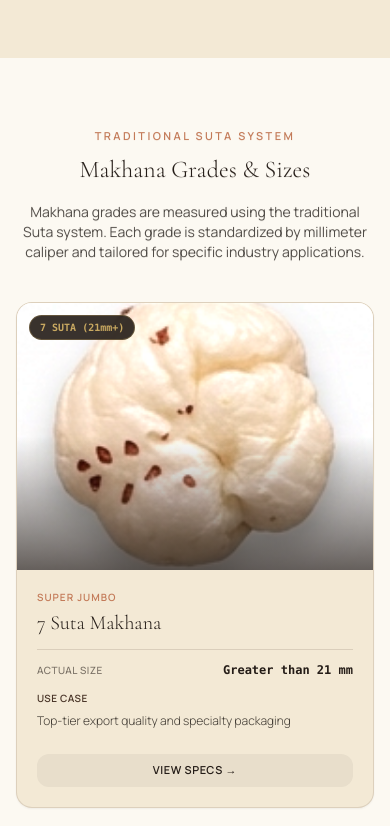
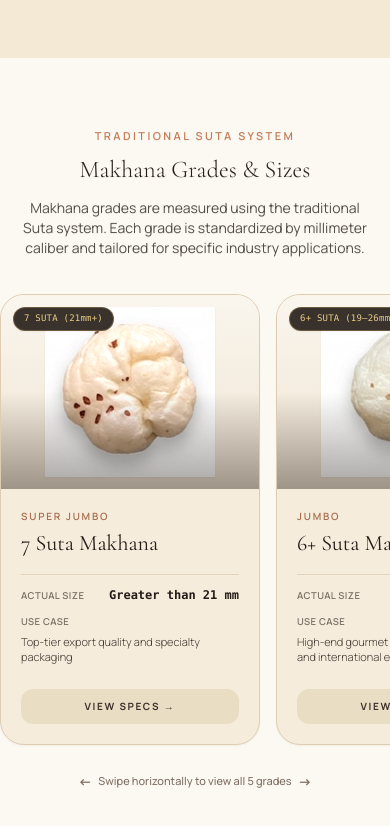
Before and after one commit to riturajsingh02/new, a website: page sizeguide.html in a window 390 px wide. Shown: the part 3220-4046 px from the top of the page. Drawn offline with nearby package versions, Linux system fonts and the light colour scheme.

Commit message:
feat: implement responsive grading grid and URL rewrites
Update grading sections to support horizontal mobile scrolling and add Vercel routing configurations for cleaner URL paths.

```diff
--- a/sizeguide.html
+++ b/sizeguide.html
@@ -731,16 +731,26 @@
     <!-- GRADING SPECIFICATIONS -->
     <section id="grading" class="py-16 sm:py-20 lg:py-24 bg-brand-ivory text-brand-dark relative overflow-hidden">
         <div class="max-w-7xl mx-auto px-4 sm:px-6 lg:px-8">
-            <div class="text-center max-w-3xl mx-auto mb-10 sm:mb-14 reveal">
+            <div class="text-center max-w-3xl mx-auto mb-8 sm:mb-12 reveal">
                 <span class="text-brand-terracotta text-[11px] sm:text-xs uppercase tracking-[0.22em] font-semibold">Traditional Suta System</span>
                 <h2 class="font-serif text-2xl sm:text-3xl lg:text-5xl font-light mt-2">Makhana Grades &amp; Sizes</h2>
-                <p class="text-brand-charcoal/75 text-sm sm:text-base mt-4">
-                    Makhana grades are measured using the traditional Suta system. Each grade is standardized by millimeter caliper and tailored for specific industry applications.
+                <p class="text-brand-charcoal/75 text-sm sm:text-base mt-3">
+                    Makhana grades are measured using the traditional Suta system. Each grade is standardized by millimeter caliber and tailored for specific industry applications.
                 </p>
             </div>
 
-            <div id="grading-grid" class="grid grid-cols-1 sm:grid-cols-2 lg:grid-cols-3 xl:grid-cols-5 gap-5 sm:gap-6">
-                <!-- Grading cards injected by JavaScript -->
+            <!-- Responsive Container: Horizontal swipe on mobile, 5-column grid on desktop -->
+            <div class="relative">
+                <div id="grading-grid" class="flex lg:grid lg:grid-cols-5 overflow-x-auto no-scrollbar pb-4 pt-1 gap-4 sm:gap-5 snap-x snap-mandatory -mx-4 sm:mx-0 px-4 sm:px-0 items-stretch">
+                    <!-- Grading cards injected by JavaScript -->
+                </div>
+
+                <!-- Mobile swipe indicator -->
+                <div class="flex lg:hidden items-center justify-center gap-2 mt-3 text-[11px] text-brand-cocoa/70 font-medium">
+                    <i class="fa-solid fa-arrow-left-long text-[10px]"></i>
+                    <span>Swipe horizontally to view all 5 grades</span>
+                    <i class="fa-solid fa-arrow-right-long text-[10px]"></i>
+                </div>
             </div>
         </div>
     </section>
@@ -1434,41 +1444,40 @@ function renderGrading() {
         return `
 
             <article
-                class="group bg-brand-cream rounded-2xl
-                       overflow-hidden border border-brand-earth/15
-                       shadow-sm hover:shadow-xl flex flex-col justify-between
-                       transition-all duration-500">
+                class="w-[260px] sm:w-[280px] lg:w-auto shrink-0 snap-start group bg-[#F5ECDC] rounded-[24px]
+                       overflow-hidden border border-[#DECDB2] shadow-sm hover:shadow-xl
+                       flex flex-col justify-between transition-all duration-300">
 
                 <div>
+                    <!-- Image Box with Badge -->
                     <div
-                        class="relative aspect-[4/3]
-                               overflow-hidden bg-brand-ivory">
+                        class="relative aspect-[4/3] bg-gradient-to-b from-[#FAF6EE] to-[#EFE4D2]
+                               overflow-hidden flex items-center justify-center p-3">
 
                         <img
                             src="${item.image}"
                             alt="${item.title} (${item.subtitle})"
                             loading="lazy"
                             onerror="this.style.display='none'"
-                            class="w-full h-full object-cover
-                                   group-hover:scale-105
-                                   transition-transform duration-700"
+                            class="w-full h-full object-contain filter contrast-105 drop-shadow-sm group-hover:scale-105 transition-transform duration-500"
                         >
 
                         <div
                             class="absolute inset-0
                                    bg-gradient-to-t
-                                   from-brand-dark/70
+                                   from-[#241C17]/40
                                    via-transparent
-                                   to-transparent">
+                                   to-transparent pointer-events-none">
                         </div>
 
+                        <!-- Pill Badge -->
                         <div
                             class="absolute top-3 left-3
-                                   bg-brand-dark/90
-                                   text-brand-gold
-                                   text-[10px] font-mono font-semibold
+                                   bg-[#241C17]/90
+                                   text-[#E8CD84]
+                                   text-[9px] sm:text-[9.5px] font-mono font-medium
                                    px-2.5 py-1 rounded-full
-                                   border border-brand-gold/30">
+                                   border border-[#C9A961]/35 shadow-sm tracking-wide">
 
                             ${item.badge}
 
@@ -1476,12 +1485,13 @@ function renderGrading() {
 
                     </div>
 
+                    <!-- Card Body -->
                     <div class="p-5">
 
                         <div
-                            class="text-[10px]
-                                   uppercase tracking-widest
-                                   text-brand-terracotta
+                            class="text-[10px] sm:text-[10.5px]
+                                   uppercase tracking-[0.18em]
+                                   text-[#A66D4E]
                                    font-semibold">
 
                             ${item.subtitle}
@@ -1490,30 +1500,35 @@ function renderGrading() {
 
                         <h3
                             class="font-serif
-                                   text-xl sm:text-2xl
-                                   font-light
-                                   text-brand-dark mt-1">
+                                   text-[22px] sm:text-[24px]
+                                   font-normal
+                                   text-[#241C17] mt-1 leading-snug">
 
                             ${item.title}
 
                         </h3>
 
-                        <div class="mt-3 pt-3 border-t border-brand-cocoa/15 flex items-baseline justify-between">
-                            <span class="text-[10px] uppercase tracking-wider text-brand-dark/60 font-medium">Actual Size</span>
-                            <span class="font-mono text-xs text-brand-dark font-bold">${item.size}</span>
+                        <!-- Actual Size -->
+                        <div class="mt-4 pt-3 border-t border-[#DECDB2]/80 flex items-start justify-between gap-2">
+                            <span class="text-[9.5px] uppercase tracking-wider text-[#7D7065] font-semibold shrink-0 mt-0.5">ACTUAL SIZE</span>
+                            <span class="font-mono text-xs font-bold text-[#241C17] text-right">${item.size}</span>
                         </div>
 
-                        <div class="mt-3 text-xs text-brand-charcoal/80 leading-relaxed font-light">
-                            <span class="font-semibold text-brand-cocoa block text-[10px] uppercase tracking-wider mb-1">Use Case</span>
-                            ${item.useCase}
+                        <!-- Use Case -->
+                        <div class="mt-3 min-h-[54px]">
+                            <span class="text-[9.5px] uppercase tracking-wider text-[#7D7065] font-semibold block mb-1">USE CASE</span>
+                            <p class="text-[11px] sm:text-[11.5px] text-[#423730] leading-[1.45] font-light">
+                                ${item.useCase}
+                            </p>
                         </div>
 
                     </div>
                 </div>
 
-                <div class="px-5 pb-5 pt-1">
-                    <a href="SizeCaliperGuide.html" class="block w-full text-center py-2 rounded-xl bg-brand-dark/5 hover:bg-brand-dark hover:text-brand-gold text-brand-dark text-[11px] font-semibold tracking-wider uppercase transition-colors">
-                        View Specs &rarr;
+                <!-- Card Footer Button -->
+                <div class="p-5 pt-0">
+                    <a href="SizeCaliperGuide.html" class="block w-full text-center py-2.5 rounded-xl bg-[#E6DBBE]/80 hover:bg-[#241C17] hover:text-[#E8CD84] text-[#3D322B] text-[10px] sm:text-[10.5px] tracking-[0.16em] font-bold uppercase transition-all shadow-xs">
+                        VIEW SPECS &rarr;
                     </a>
                 </div>
 
```
Also changed, not shown: index.html (+49 -34 lines), vercel.json (added).
